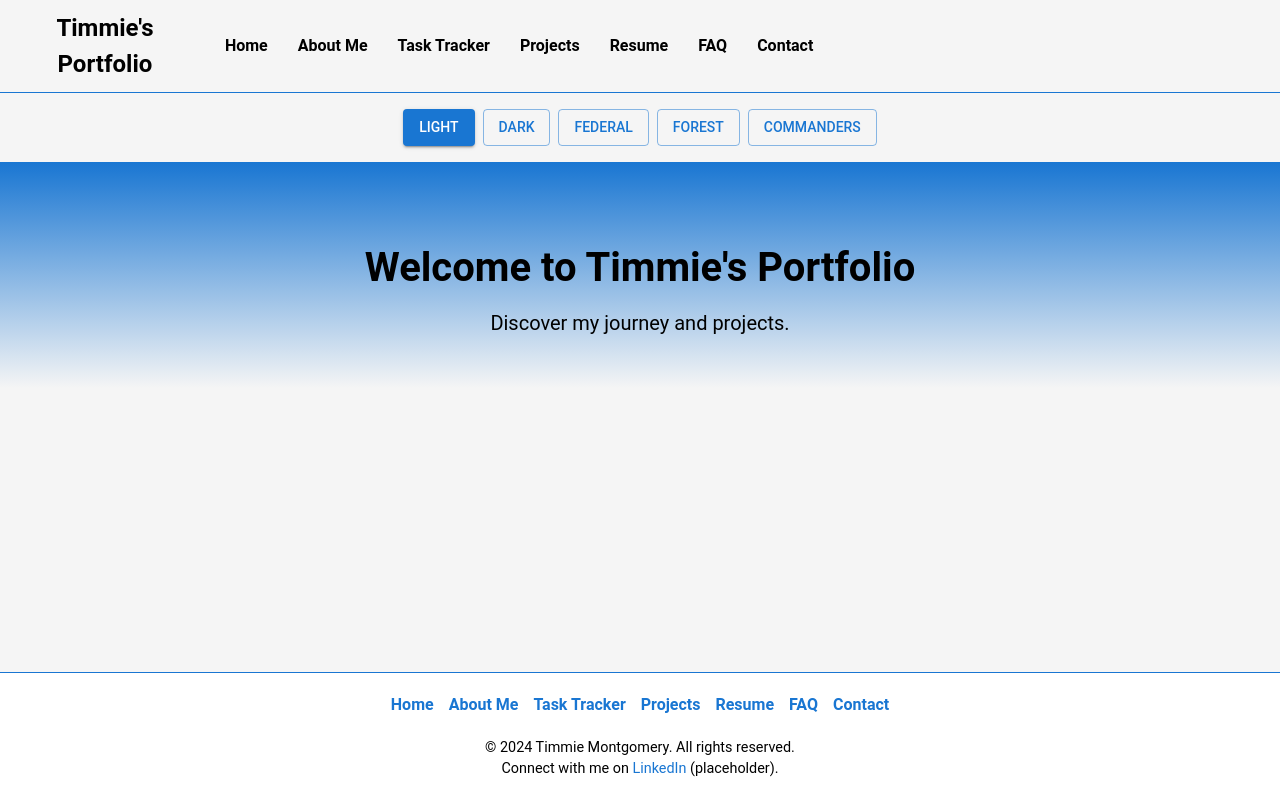
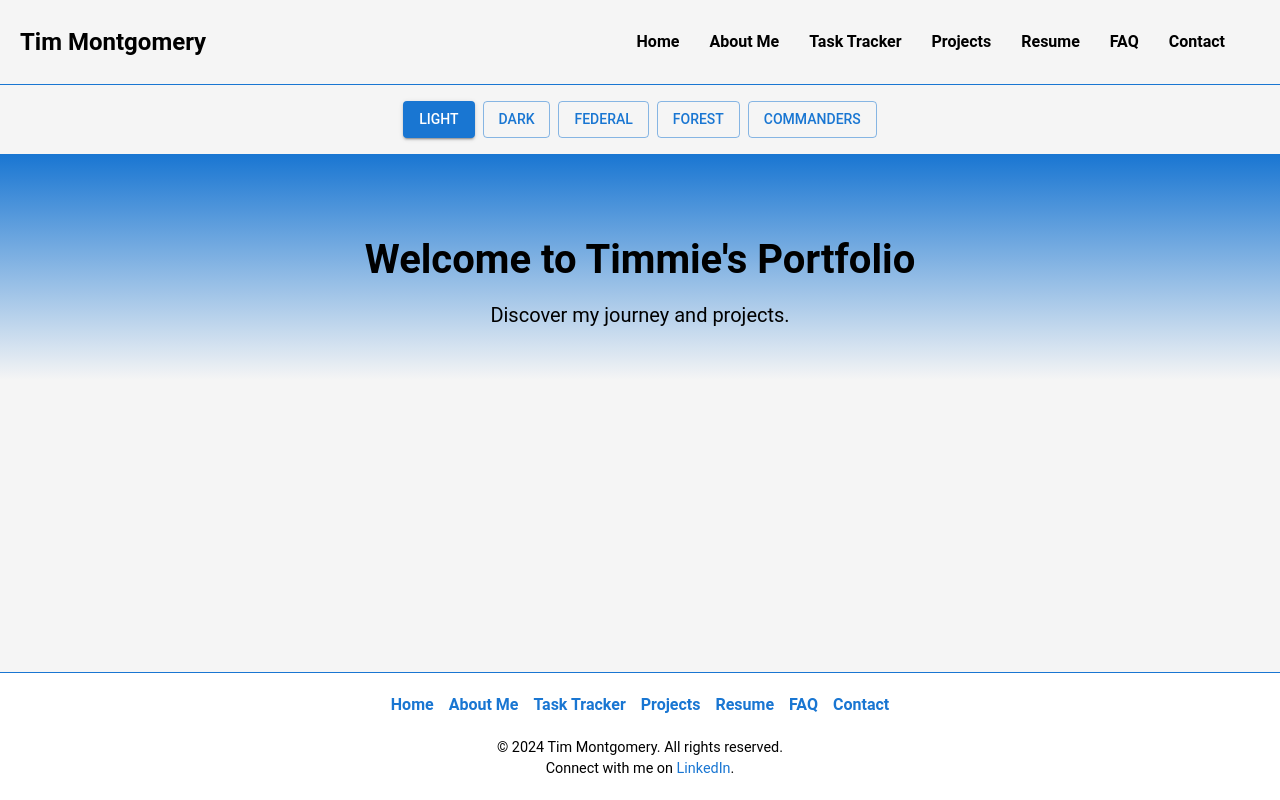
Before and after one commit to timmbacca/portfolioWorkMontgo, a React (Create React App) app in the folder taskListTimReact/frontend/: page / in a window 1280 px wide. Built offline with nearby package versions, Linux system fonts and the light colour scheme.

Commit message:
added in linkedin url and made header menu adjustments

```diff
--- a/taskListTimReact/frontend/src/components/Footer.tsx
+++ b/taskListTimReact/frontend/src/components/Footer.tsx
@@ -54,13 +54,12 @@ const Footer = () => {
         <Link to="/contact">Contact</Link>
       </Sitemap>
       <FooterInfo>
-        <div>© 2024 Timmie Montgomery. All rights reserved.</div>
+        <div>© 2024 Tim Montgomery. All rights reserved.</div>
         <div>
-          Connect with me on{' '}
-          <a href="#" target="_blank" rel="noopener noreferrer">
+        Connect with me on{' '}
+          <a href="https://www.linkedin.com/in/ctmontgo" target="_blank" rel="noopener noreferrer">
             LinkedIn
-          </a>{' '}
-          (placeholder).
+          </a>.
         </div>
       </FooterInfo>
     </FooterWrapper>
--- a/taskListTimReact/frontend/src/components/Header.tsx
+++ b/taskListTimReact/frontend/src/components/Header.tsx
@@ -34,6 +34,7 @@ const Hamburger = styled.button`
 const Logo = styled.div`
   font-size: 1.5rem;
   font-weight: bold;
+  text-align: left; /* Ensure the text alignment is left */
   color: ${({ theme }) => theme.palette?.text?.primary || '#000000'};
 `;
 
@@ -43,8 +44,7 @@ const NavLinks = styled.nav<{ isActive: boolean }>`
   align-items: flex-start;
   position: absolute;
   top: 125px;
-  left: 0;
-  width: 100%;
+  right: 0;
   background-color: ${({ theme }) => theme.palette?.background?.default || '#ffffff'};
   padding: 10px 20px;
   z-index: 2;
@@ -61,9 +61,10 @@ const NavLinks = styled.nav<{ isActive: boolean }>`
     }
   }
 
-  @media (min-width: 769px) {
+@media (min-width: 769px) {
     display: flex;
     flex-direction: row;
+    align-items: center;
     position: static;
     background-color: transparent;
 
@@ -88,7 +89,7 @@ const Header = () => {
     <HeaderWrapper>
       <LogoContainer>
         <Hamburger onClick={toggleMenu}>☰</Hamburger>
-        <Logo>Timmie's Portfolio</Logo>
+        <Logo>Tim Montgomery</Logo>
       </LogoContainer>
       <NavLinks isActive={menuOpen}>
         <Link to="/" onClick={closeMenu}>Home</Link>
```
